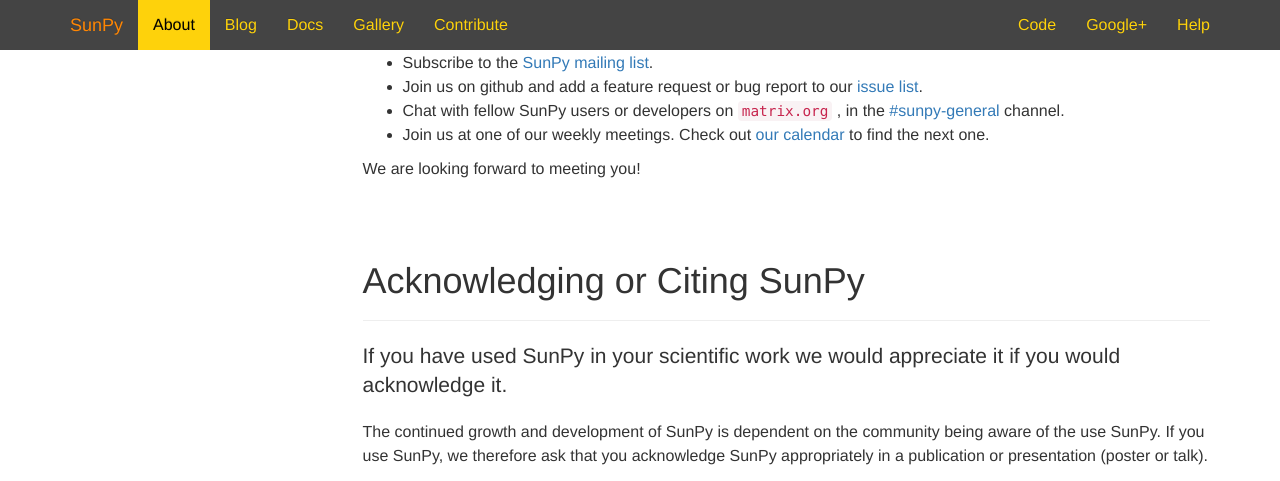
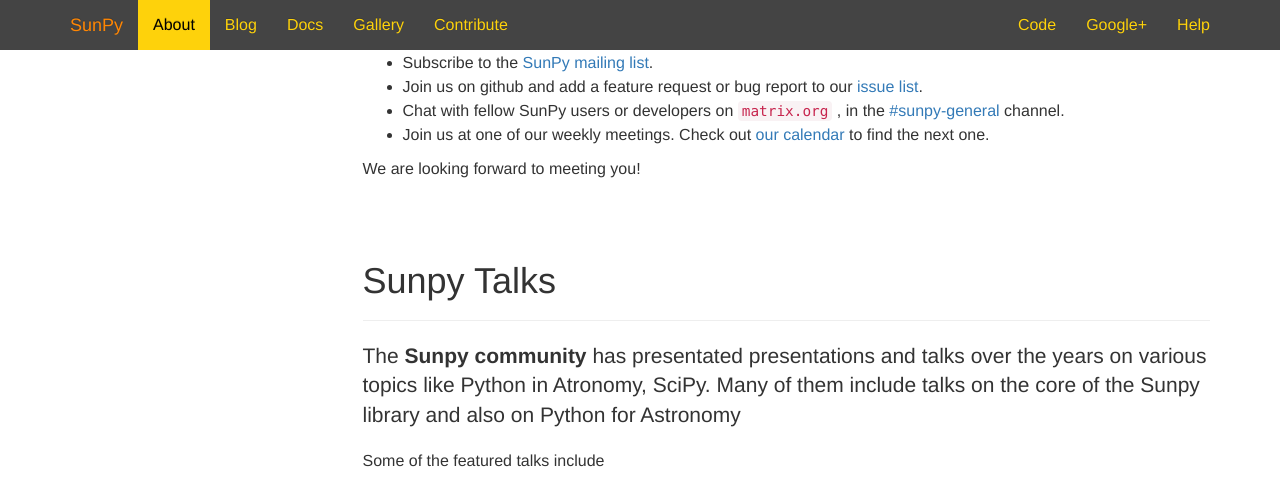
Before and after one commit to sunpy/sunpy.org, a Jekyll site: the page built from about.html, in a window 1280 px wide and 1400 px high, scrolled down 1904 px. Shown: the top 481 px of the window. Built offline with Jekyll 4.4.1, drawn with Linux system fonts in a browser that asks for light colours; comment, search, counter and statistics services are not loaded; some of the changed text lies outside the part shown; grey boxes are pictures that could not be loaded.

Commit message:
Àdded videos and presentations of Sunpy

```diff
--- a/about.html
+++ b/about.html
@@ -108,6 +108,39 @@
   <p>We are looking forward to meeting you!</p>
 </div>
 
+
+<!-- Sunpy Talks ========================== -->
+<div class="bs-docs-section">
+  <div class="page-header">
+    <h1 id="talks">Sunpy Talks </h1>
+  </div>
+  <p class="lead">The <b>Sunpy community</b> has presentated presentations and talks over the years on various topics like Python in Atronomy, SciPy. Many of them include talks on the core of the Sunpy library and also on Python for Astronomy  </p>
+  <p>Some of the featured talks include
+</p>
+
+<div class="youtube-wrapper" style="padding-bottom:20px;
+                                    padding-right:70px;"><iframe allowfullscreen="" frameborder="10" height="330" src="https://www.youtube.com/embed/3HYEr4NdziQ" width="100%"></iframe>
+<h4>Sunpy Presentation, Python for Solar Physics </h4>
+</div>
+
+<div class="youtube-wrapper" style="padding-bottom:20px; padding-right:70px; "><iframe allowfullscreen="" frameborder="10" height="330" src="https://www.youtube.com/embed/-Lfz3kBjEyY" width="100%"></iframe>
+<h4>EuroScipy 2014 by Stuart Mumford</h4>
+</div><div class="youtube-wrapper" style="padding-bottom:20px; padding-right:70px;"><iframe allowfullscreen="" frameborder="10" height="330" src="https://www.youtube.com/embed/1KdeO-lZ2dQ" width="100%"></iframe>
+<h4>PyAstro 16 by Steven Christie</h4>
+</div>
+
+<div class="youtube-wrapper" style="padding-bottom:20px; padding-right:70px;"><iframe allowfullscreen="" frameborder="10" height="330" src="https://www.youtube.com/embed/bXPPTCkaVu8" width="100%"></iframe>
+<h4>Sunpy SciPy 2013 Presentation</h4>
+</div>
+
+<h3> Presentations </h3>
+<p>
+The community hosts many presentations related to this field.
+Some of the presentations are hosted on <a href="https://github.com/sunpy/presentations">Sunpy Presentations</a>
+</p>
+</div>
+
+
 <!-- Acknowledging ============================ -->
 <div class="bs-docs-section">
   <div class="page-header">
```
